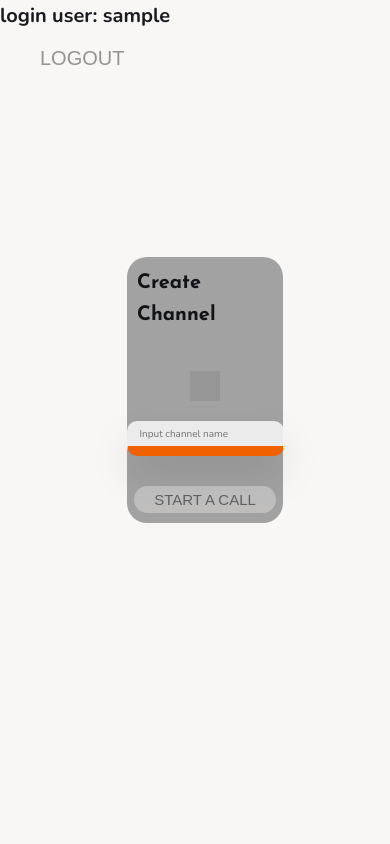
After one commit to ShubhamOulkar/Video-Conferencing-Web-App, a Django app: page /videocall/ in a window 390 px wide. The commit adds this page. Run offline with Django 4.2, Linux system fonts and the light colour scheme; the visitor is signed in with stand-in values (Sample User, id 1); style sheets or scripts are compiled from the project's sources; some libraries are stand-ins or nearby versions; grey boxes are pictures that could not be loaded.

```diff
--- a/videoconferencing/routing.py
+++ b/videoconferencing/routing.py
@@ -4,5 +4,5 @@ from django.urls import re_path
 from . import consumers
 
 websocket_urlpatterns = [
-    re_path(r"ws/channel_room/(?P<channel_name>\w+)/$", consumers.ChatConsumer.as_asgi()),
+    re_path(r"ws/videocall/(?P<channel_name>\w+)/$", consumers.ChatConsumer.as_asgi()),
 ]
--- a/videoconferencing/static/videoconferencing/js/channel.js
+++ b/videoconferencing/static/videoconferencing/js/channel.js
@@ -9,5 +9,10 @@ channel_name.onkeyup = function (e){
 
 
 join_btn.onclick = function (e){
-    window.location.pathname = '/channel_room/' + channel_name.value + '/' ;
+    if (channel_name.value == ''){
+        window.location.pathname = '/videocall/'
+        alert('please input channel name')
+    }else{
+        window.location.pathname = '/videocall/' + channel_name.value + '/' ;
+    }
 }
--- a/videoconferencing/static/videoconferencing/js/main.js
+++ b/videoconferencing/static/videoconferencing/js/webrtc.js
@@ -14,7 +14,7 @@ const channel_name = document.querySelector('#channel-name').innerHTML;
 
 const getLocalMedia = async ()=>{
 
-    await navigator.mediaDevices.getUserMedia({'audio':true, 'video':true})
+    await navigator.mediaDevices.getUserMedia({'audio':false, 'video':true})
     .then(localMedia => {
         store.setLocalStrem(localMedia);
         const localUser = document.querySelector('#localuser');
@@ -32,7 +32,7 @@ const getLocalMedia = async ()=>{
         console.log('screenActive:', screenActive);
     });
 
-    signaling_connection = new  WebSocket('ws://' + window.location.host + '/ws/channel_room/' + channel_name + '/')
+    signaling_connection = new  WebSocket('ws://' + window.location.host + '/ws/videocall/' + channel_name + '/')
 
     signaling_connection.onopen = ()=>{
         signaling_connection.send(JSON.stringify({'type':'ready'}));
--- /dev/null
+++ b/videoconferencing/static/videoconferencing/scss/_channel.scss
@@ -0,0 +1,82 @@
+.channel {
+    position: relative;
+    width: 100vw;
+    height: 100vh;
+
+    &-container {
+        padding: 1rem;
+        margin: 1rem;
+        border-radius: 2rem;
+        background-color: $color-grey-light-2;
+        filter: brightness(0.95);
+        width: 40vw;
+
+        display: flex;
+        flex-direction: column;
+        align-items: center;
+        row-gap: 2rem;
+
+        position: absolute;
+        top: 45%;
+        left: 50%;
+        transform: translate(-50%, -50%);
+    }
+
+    &-input {
+        font-size: 2rem;
+        font-family: inherit;
+        color: inherit;
+        padding: 1rem 2.2rem;
+        border-radius: 1rem;
+        background-color: rgba(#fff, .9);
+        border: none;
+        border-bottom: 3px solid transparent;
+        display: block;
+        transition: all 0.2s;
+        box-shadow: 0 1rem 2rem rgba(black, 0.1);
+        margin-bottom: 2rem;
+
+        &:focus {
+            outline: none;
+            box-shadow: 0 2rem 4rem rgba(black, 0.1);
+            border-bottom: 1rem solid green;
+        }
+
+        &:focus:invalid {
+            border-bottom: 1rem solid rgb(255, 102, 0);
+        }
+    }
+
+    &-logo {
+        height: 4rem;
+        width: 4rem;
+    }
+
+    @media only screen and (max-width: $bp-medium) {
+        &-input {
+            font-size: 1rem;
+            padding: 0.5rem 1.2rem;
+            border: 1px solid transparent;
+            margin-bottom: 1rem;
+        }
+
+        &-btn{
+            padding: 0.5rem 2rem;
+            font-size: 1.5rem;
+        }
+
+        &-logo {
+            height: 3rem;
+            width: 3rem;
+        }
+    }
+}
+
+
+
+
+@media only screen and (max-width: $bp-medium) {
+    .heading-2 {
+        font-size: 2rem;
+    }
+}
--- a/videoconferencing/static/videoconferencing/scss/_signup.scss
+++ b/videoconferencing/static/videoconferencing/scss/_signup.scss
@@ -93,7 +93,7 @@
 #correct-password-label{
     font-size: 1.8rem;
     color: rgb(96, 167, 96);
-
+    filter: brightness(60%);
 }
 
 #incorrect-password-label{
--- a/videoconferencing/static/videoconferencing/scss/main.scss
+++ b/videoconferencing/static/videoconferencing/scss/main.scss
@@ -32,3 +32,5 @@ $bp-small: 37.5em ; //600px
 @import './signup';
 @import './login';
 @import './forgotpassword';
+@import './channel';
+@import './videocall';
--- a/videoconferencing/templates/videoconferencing/base.html
+++ b/videoconferencing/templates/videoconferencing/base.html
@@ -34,6 +34,5 @@
 </body>
 <!-- login and signup js -->
 <script type="text/javascript" src="{% static 'videoconferencing/js/signup.js' %}"></script>
-<!--js for forgot password -->
-<script type="text/javascript" src="{% static 'videoconferencing/js/forgotpassword.js' %}"></script>
+
 </html>
--- /dev/null
+++ b/videoconferencing/templates/videoconferencing/channel.html
@@ -0,0 +1,20 @@
+{% extends 'videoconferencing/base.html' %}
+{% load static %}
+{% block content %}
+
+<div class="channel">
+    <div>
+        <h1>login user: {{ username }}</h1>
+        <button class="btn" onclick="location.href={% url 'signout' %}">Logout</button>
+    </div>
+    <div class="channel-container">
+        <h1 class="heading-2">Create Channel</h1>
+        <img class="channel-logo" src="{% static 'videoconferencing/img/icon.png' %}" alt="logo">
+        <input type="text" name="channel-name" id="channel-name" placeholder="Input channel name" class="channel-input"
+            autofocus required />
+        <input type="submit" id="join-btn" class="btn channel-btn" value="Start a Call" />
+    </div>
+</div>
+<script type="text/javascript" src="{% static 'videoconferencing/js/channel.js' %}"></script>
+
+{% endblock content %}
--- a/videoconferencing/templates/videoconferencing/forgotpassword.html
+++ b/videoconferencing/templates/videoconferencing/forgotpassword.html
@@ -41,5 +41,6 @@
     </div>
 </div>
 
-
+<!--js for forgot password -->
+<script type="text/javascript" src="{% static 'videoconferencing/js/forgotpassword.js' %}"></script>
 {% endblock content %}
--- a/videoconferencing/templates/videoconferencing/home.html
+++ b/videoconferencing/templates/videoconferencing/home.html
@@ -21,8 +21,8 @@
             <div class="button-container">
                 {% if user.is_authenticated %}
                 <div class="button-container--sub">
-                    <button class="btn">Start Video Call</button>
-                    <button class="btn" onclick="location.href={% url 'signout' %}">Logout</a>
+                    <button class="btn" onclick="location.href={% url 'channel' %}">Start Video Call</button>
+                    <button class="btn" onclick="location.href={% url 'signout' %}">Logout</button>
                 </div>
                 {% endif %}
                 {% if not user.is_authenticated %}
@@ -120,7 +120,7 @@
         </p>
         {% if user.is_authenticated %}
         <div class="getstarted__buttons">
-            <button class="btn">Start Video Call</button>
+            <button class="btn" onclick="location.href={% url 'channel' %}">Start Video Call</button>
             <button class="btn" onclick="location.href={% url 'signout' %}">Logout</a>
         </div>
         {% endif %}
--- a/videoconferencing/urls.py
+++ b/videoconferencing/urls.py
@@ -10,6 +10,6 @@ urlpatterns = [
     path('send_email/',views.send_email, name='send_email'),
     path('verify_code/',views.verify_code, name='verify_code'), # type: ignore
     path('reset_password/', views.reset_password, name='reset_password'),
-    path('room/', views.index, name='room' ),
-    # path('channel_room/<str:channel_name>/', views.channel_room, name='channel_room' ),
+    path('videocall/', views.channel, name='channel' ),
+    path('videocall/<str:channel_name>/', views.videocall, name='videocall' ),
 ]
--- a/videoconferencing/views.py
+++ b/videoconferencing/views.py
@@ -33,9 +33,6 @@ def signup(request):
             messages.error(request, 'Password must match')
             return render(request, "videoconferencing/home.html")
 
-        # print({'name':username, "email":email, 'password': password})
-
-            # Attempt to create new user
         try:
             user = User.objects.create_user(username, email, password)  # type: ignore
             user.save()
@@ -44,7 +41,7 @@ def signup(request):
             return render(request, "videoconferencing/home.html")
 
         login(request, user)
-        return HttpResponseRedirect(reverse("room"))
+        return HttpResponseRedirect(reverse("channel"))
     else:
         return HttpResponseRedirect(reverse("home"))
 
@@ -88,7 +85,7 @@ def user_login(request):
             # Check if authentication successful
         if user is not None:
             login(request, user)
-            return HttpResponseRedirect(reverse("room"))
+            return HttpResponseRedirect(reverse("channel"))
         else:
             return HttpResponseRedirect(reverse("home"))
 
@@ -125,8 +122,8 @@ def send_email(request):
                 send_mail(subject, ''.join(map(str,code)), from_email, [to_email])
             except BadHeaderError:
                 return HttpResponse("Invalid header found.")
-            message = "verification code is send to following email."
-            return JsonResponse({'message':message, 'email':to_email}, safe=False)
+            message = f"verification code is send to an email {email}."
+            return JsonResponse({'message':message}, safe=False)
     return render(request, 'webvc/forgetpassword.html')
 
 
@@ -136,10 +133,10 @@ def verify_code(request):
         code0 = json.loads(request.body)
 
         if code0['code'] == ''.join(map(str,code)):
-            message = "verification is done! now set your password for following email."
+            message = f"verification is done! now set your password for an email {code0['email']}."
             status = True
         else:
-            message = "verification failed! for following email."
+            message = f"verification failed! for an email {code0['email']}."
             status = False
             return JsonResponse({'message':message,'email':code0['email'], 'status':status}, safe=False)
         return JsonResponse({'message':message,'email':code0['email']}, safe=False)
@@ -153,13 +150,17 @@ def reset_password(request):
         user = User.objects.get(email=data['email'])
         user.set_password(password)
         user.save()
-    return JsonResponse({'message':'Password Saved, try login for following email'}, safe=False)
+    return JsonResponse({'message':'Password Saved, try to login.'}, safe=False)
 
 
 # WEBRTC function view
-def index(request):
-    return render(request, 'videoconferencing/index.html')
+@login_required(login_url="/")
+def channel(request):
+    username = request.user.username
+    return render(request, 'videoconferencing/channel.html', {'username':username})
 
 
-def channel_room(request, channel_name):
-    return render(request, 'videoconferencing/channel_room.html',{'channel_name':channel_name})
+@login_required(login_url="/")
+def videocall(request, channel_name):
+    username = request.user.username
+    return render(request, 'videoconferencing/videocall.html',{'channel_name':channel_name, 'username':username})
```
Also changed, not shown: videoconferencing/static/videoconferencing/scss/_videocall.scss (added, +33 -0 lines), videoconferencing/templates/videoconferencing/channel_room.html (deleted, +0 -35 lines), videoconferencing/templates/videoconferencing/index.html (deleted, +0 -26 lines), videoconferencing/templates/videoconferencing/videocall.html (added, +30 -0 lines).
